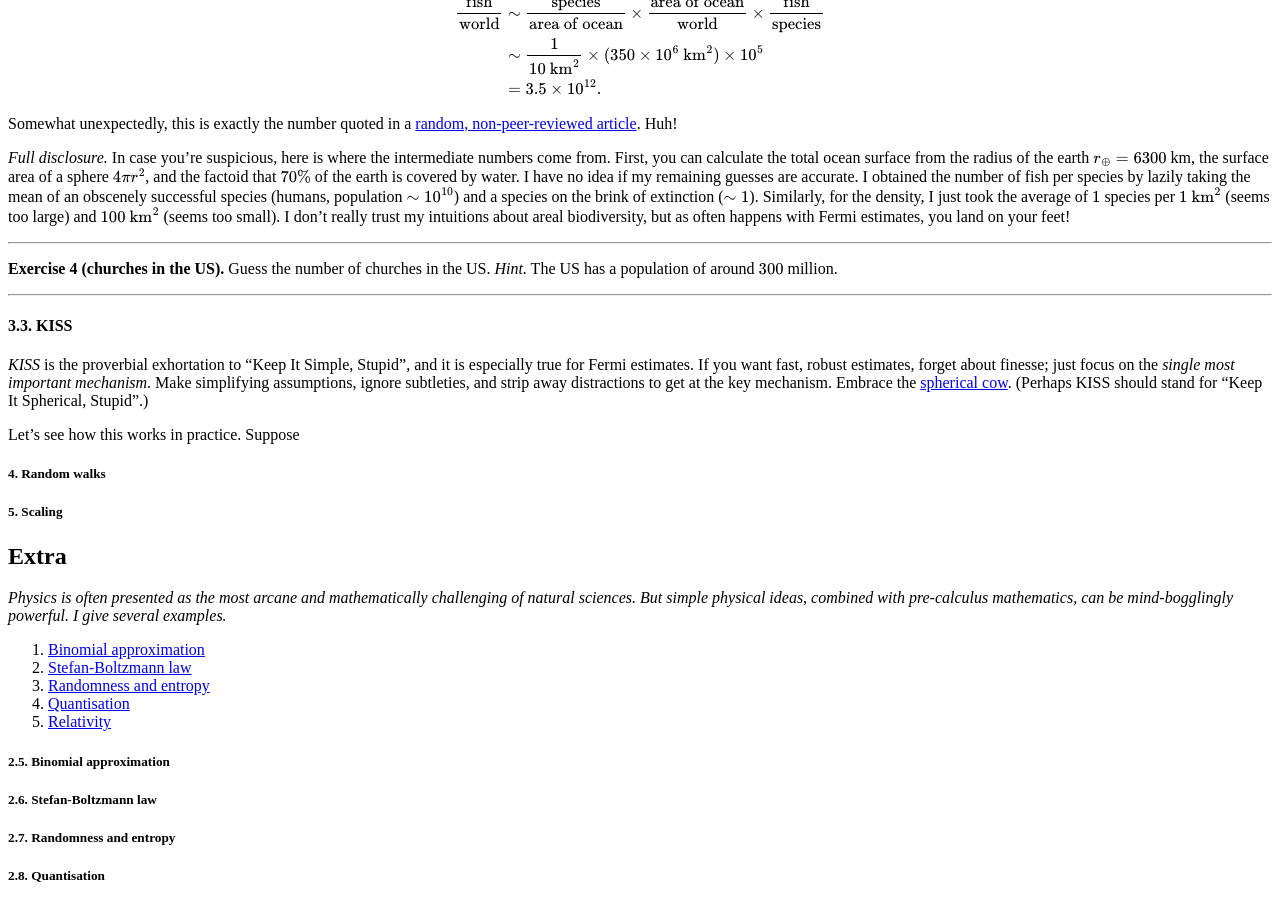
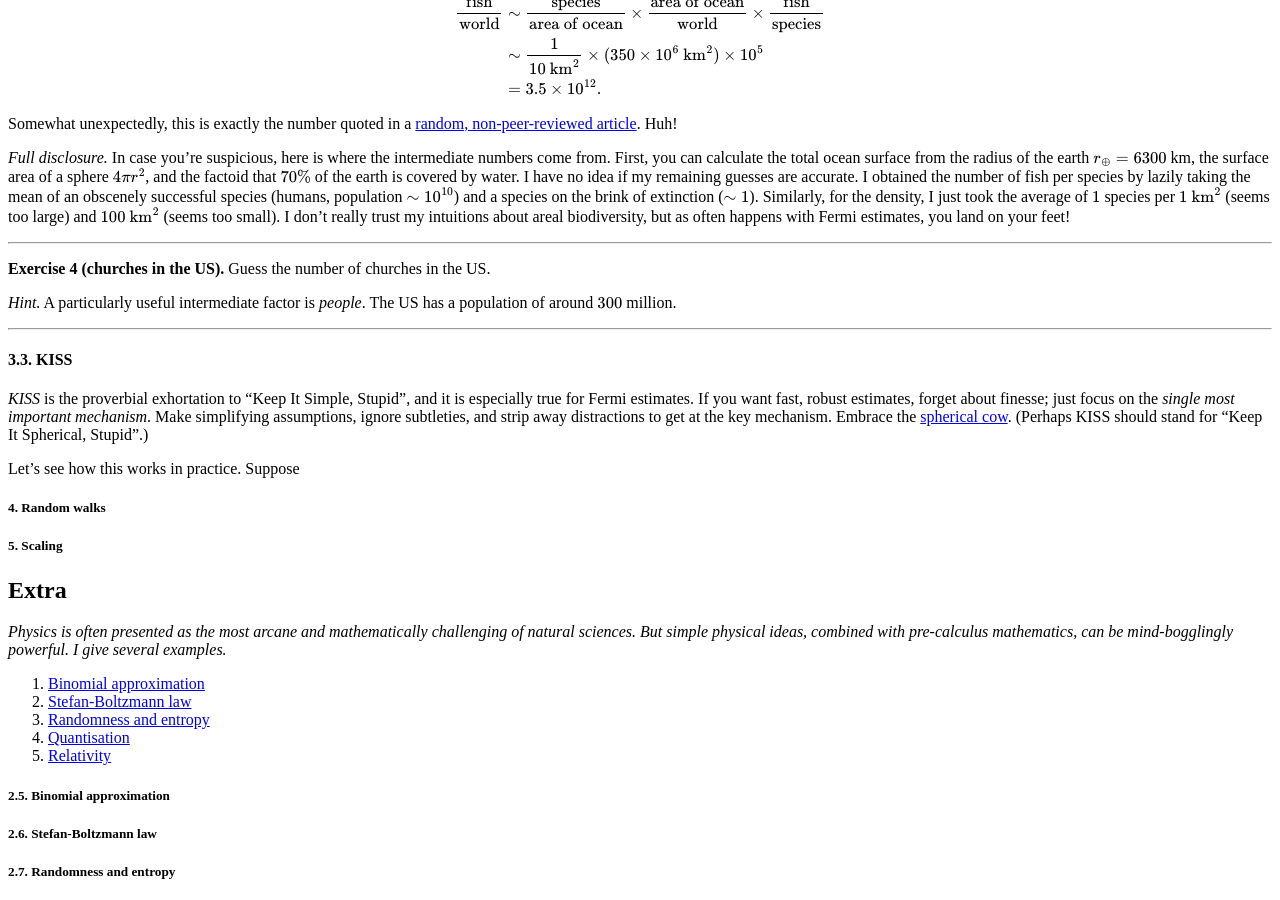
Before and after one commit to hapax/hapax.github.io, a Jekyll site: the page built from assets/simple-physics.md, in a window 1280 px wide and 900 px high, scrolled down 5619 px. Built offline with Jekyll 4.4.1, drawn with Linux system fonts in a browser that asks for light colours; our own code applies the rules of GitHub Pages for plain Markdown files; formulas are drawn with MathJax 3; a script that is not in the unit is left out.

Commit message:
Update simple-physics.md

```diff
--- a/assets/simple-physics.md
+++ b/assets/simple-physics.md
@@ -580,7 +580,10 @@ often happens with Fermi estimates, you land on your feet!
 ---
 
 **Exercise 4 (churches in the US).** Guess the number of churches in
-  the US. *Hint.* The US has a population of around $300$ million.
+the US.
+
+*Hint.* A particularly useful intermediate factor is *people*.
+ The US has a population of around $300$ million.
 
 ---
 
```
